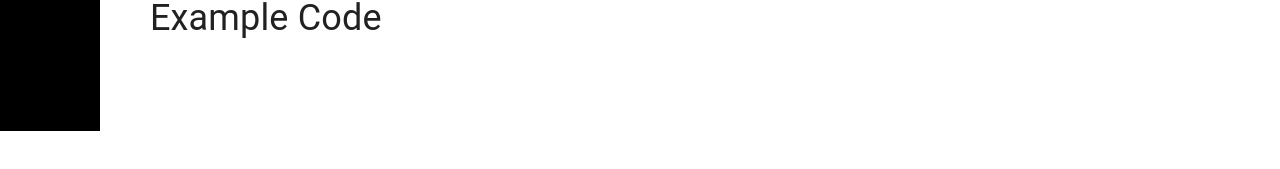
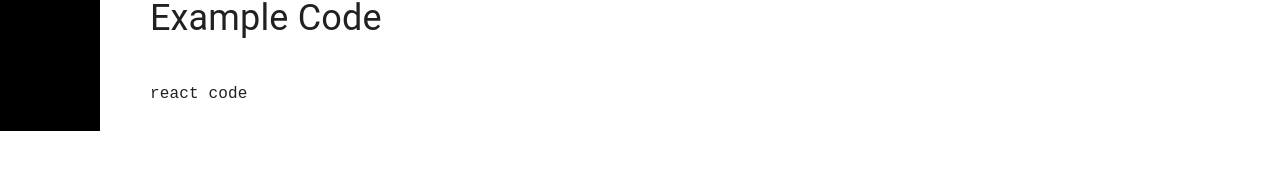
Before and after one commit to PPO-F-MAN/react-season-component-web, a React (Create React App) app: page /time in a window 1280 px wide. Shown: the part 669-838 px from the top of the page. After the commit the page ends 800 px from the top, so only its background shows below. Built offline with nearby package versions, Linux system fonts and the light colour scheme.

Commit message:
feat: Time 페이지 개발

```diff
--- a/package.json
+++ b/package.json
@@ -17,6 +17,7 @@
     "react-dom": "^17.0.2",
     "react-router-dom": "^6.2.1",
     "react-scripts": "5.0.0",
+    "react-season-component": "^0.2.25",
     "typescript": "^4.5.5",
     "web-vitals": "^2.1.4"
   },
--- a/src/App.tsx
+++ b/src/App.tsx
@@ -16,7 +16,7 @@ function App() {
     <Container>
       <Sidebar />
 
-      <BrowserRouter>
+      <BrowserRouter basename={process.env.PUBLIC_URL}>
         <Routes>
           <Route path="/" element={<Home />} />
           <Route path="/season" element={<Season />} />
--- a/src/components/Controller/styled.tsx
+++ b/src/components/Controller/styled.tsx
@@ -1,7 +1,7 @@
 import styled from '@emotion/styled';
 
 export const Container = styled.div`
-  position: absolute;
+  position: fixed;
   right: 0;
   top: 0;
   width: 400px;
--- a/src/components/Sidebar/styled.tsx
+++ b/src/components/Sidebar/styled.tsx
@@ -1,7 +1,7 @@
 import styled from '@emotion/styled';
 
 export const Container = styled.div`
-  position: absolute;
+  position: fixed;
   top: 0;
   left: 0;
   width: 100px;
--- a/src/pages/Time/index.tsx
+++ b/src/pages/Time/index.tsx
@@ -1,20 +1,23 @@
 import React from 'react';
+import { Time } from 'react-season-component';
 import * as Styled from './styled';
 import Controller from '../../components/Controller';
 
-function Time() {
+function TimePage() {
   return (
     <>
       <Controller>dd</Controller>
       <Styled.Container>
         <Styled.Title>Time</Styled.Title>
         <Styled.SubTitle>Preview</Styled.SubTitle>
-        <Styled.Card />
+        <Styled.Card>
+          <Time type="night" animationRoundTime={1} animation="top-to-bottom" background />
+        </Styled.Card>
         <Styled.SubTitle>Example Code</Styled.SubTitle>
-        <Styled.CodeContainer />
+        <Styled.CodeContainer>react code</Styled.CodeContainer>
       </Styled.Container>
     </>
   );
 }
 
-export default Time;
+export default TimePage;
--- a/src/pages/Time/styled.tsx
+++ b/src/pages/Time/styled.tsx
@@ -21,7 +21,7 @@ export const Card = styled.div`
   height: 300px;
 `;
 
-export const CodeContainer = styled.div`
+export const CodeContainer = styled.code`
   width: 300px;
   height: 300px;
 `;
```
Also changed, not shown: 2 other files (tests, documents, lock files or other folders).
